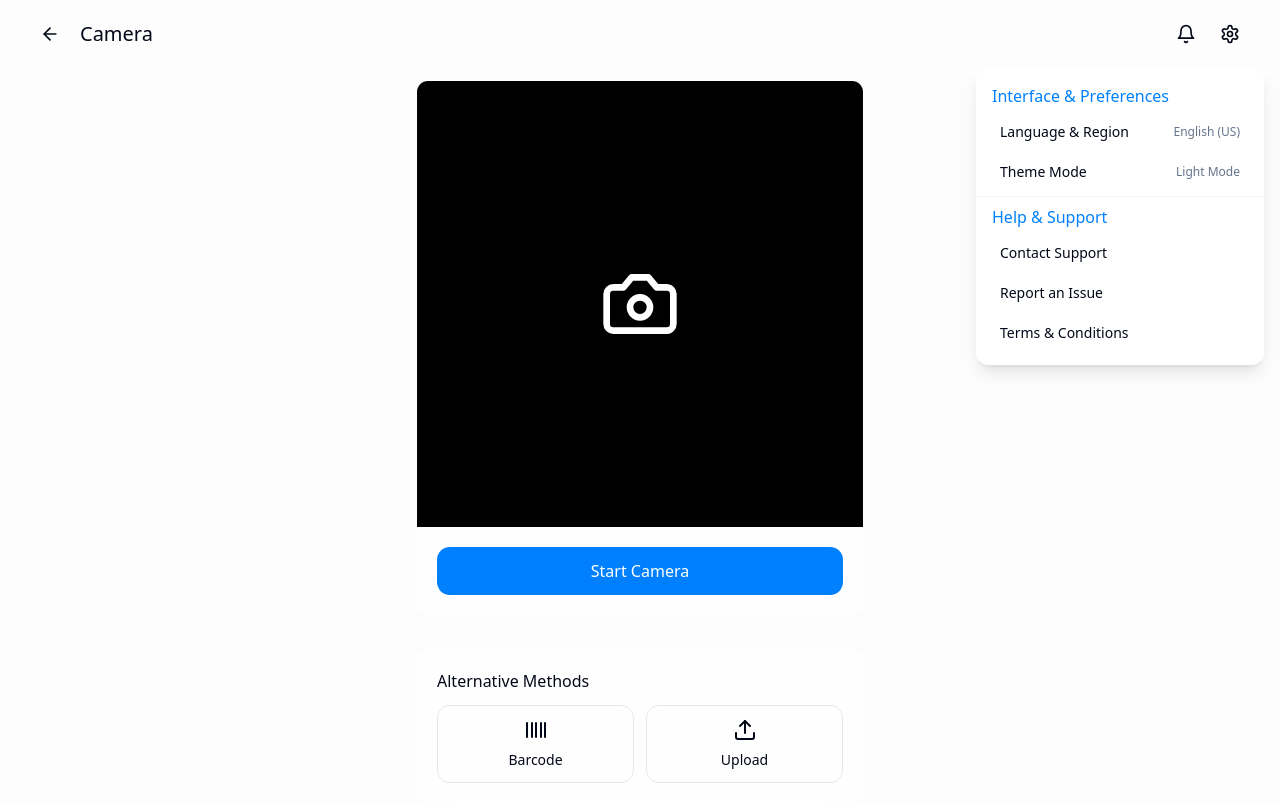
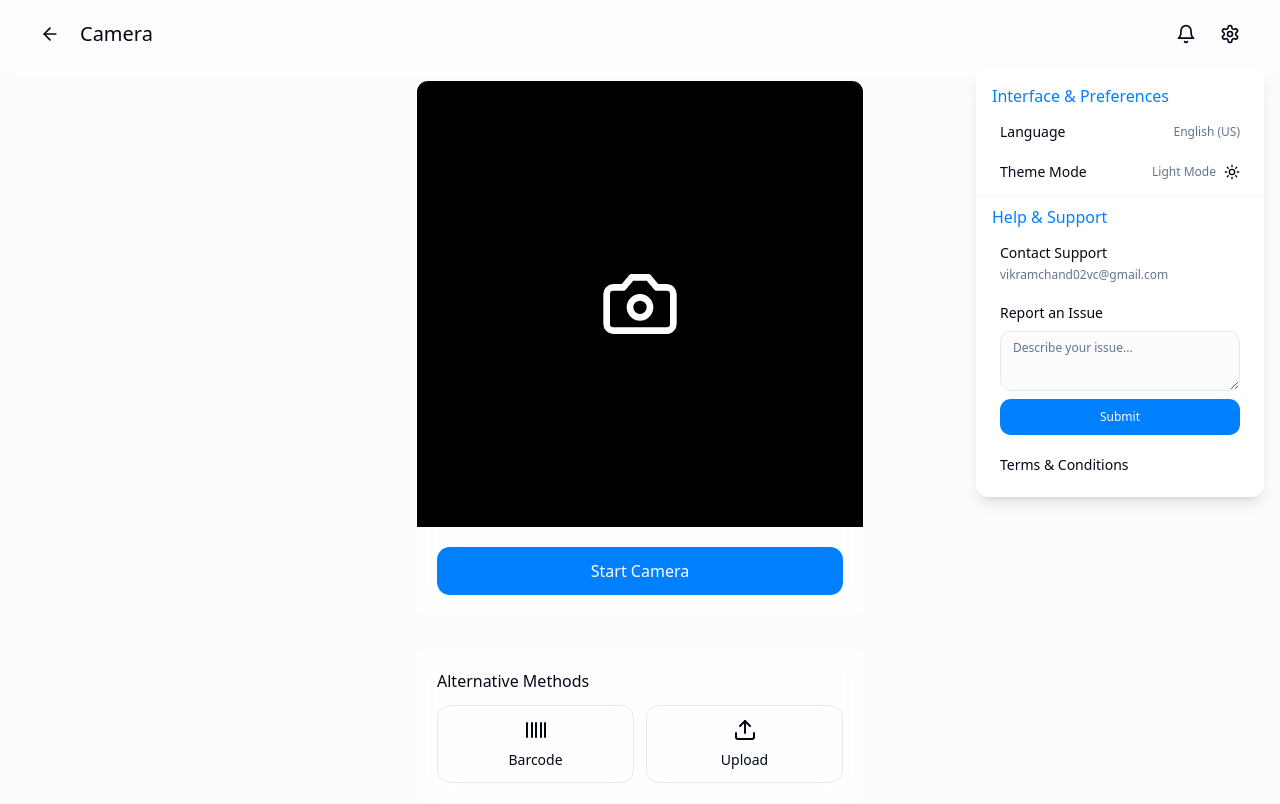
Before and after one commit to VikramChand02/price-whisperer-tool, a React (Vite) app: page /scan in a window 1280 px wide. Both pictures are taken after a click on the button 1230 px from the left and 34 px from the top of the page. Built offline with nearby package versions, Linux system fonts and the light colour scheme.

Commit message:
Update Header component
- Removed "& Region" from "Language & Region"
- Added theme toggle button
- Added email to "Contact Support"
- Added message box to "Report an Issue"
- Added Terms & Conditions text

```diff
--- a/src/components/Header.tsx
+++ b/src/components/Header.tsx
@@ -1,9 +1,11 @@
 
 import { useNavigate } from 'react-router-dom';
-import { ArrowLeft, Bell, Settings } from 'lucide-react';
+import { ArrowLeft, Bell, Settings, Moon, Sun } from 'lucide-react';
 import SearchBar from './SearchBar';
-import { useState } from 'react';
+import { useState, useEffect } from 'react';
 import { Switch } from '@/components/ui/switch';
+import { Textarea } from '@/components/ui/textarea';
+import { Button } from '@/components/ui/button';
 import {
   DropdownMenu,
   DropdownMenuContent,
@@ -24,6 +26,18 @@ const Header = ({ title, showBackButton = false, showSearch = false, onBackClick
   const [notificationsEnabled, setNotificationsEnabled] = useState(true);
   const [aiRecommendationsEnabled, setAiRecommendationsEnabled] = useState(true);
   const [showNotifications, setShowNotifications] = useState(false);
+  const [darkMode, setDarkMode] = useState(false);
+  const [issueReport, setIssueReport] = useState('');
+  const [showTerms, setShowTerms] = useState(false);
+
+  // Toggle dark mode effect
+  useEffect(() => {
+    if (darkMode) {
+      document.documentElement.classList.add('dark');
+    } else {
+      document.documentElement.classList.remove('dark');
+    }
+  }, [darkMode]);
 
   const handleBackClick = () => {
     if (onBackClick) {
@@ -35,14 +49,26 @@ const Header = ({ title, showBackButton = false, showSearch = false, onBackClick
 
   const toggleSettings = () => {
     setShowSettings(!showSettings);
+    setShowTerms(false);
   };
 
-  const toggleNotifications = () => {
-    setShowNotifications(!showNotifications);
+  const toggleTheme = () => {
+    setDarkMode(!darkMode);
+  };
+
+  const handleSubmitIssue = () => {
+    if (issueReport.trim()) {
+      alert('Your issue has been reported. Thank you for your feedback!');
+      setIssueReport('');
+    }
+  };
+
+  const toggleTerms = () => {
+    setShowTerms(!showTerms);
   };
 
   return (
-    <header className="fixed top-0 left-0 right-0 z-50 backdrop-blur-md bg-white/30 py-4 px-4">
+    <header className="fixed top-0 left-0 right-0 z-50 backdrop-blur-md bg-white/30 dark:bg-black/30 py-4 px-4">
       <div className="container mx-auto">
         <div className="flex items-center justify-between mb-2">
           <div className="flex items-center">
@@ -75,14 +101,14 @@ const Header = ({ title, showBackButton = false, showSearch = false, onBackClick
                   <Bell className="h-5 w-5" />
                 </button>
               </DropdownMenuTrigger>
-              <DropdownMenuContent align="end" className="w-72 p-3 bg-white/90 backdrop-blur-lg">
+              <DropdownMenuContent align="end" className="w-72 p-3 bg-white/90 backdrop-blur-lg dark:bg-gray-900/90">
                 <div className="mb-3">
                   <h3 className="font-medium text-primary mb-2">Alerts & Notifications</h3>
                   <div className="space-y-3">
                     <div className="flex items-center justify-between">
                       <div>
                         <p className="text-sm font-medium">Notifications</p>
-                        <p className="text-xs text-muted-foreground">Alerts for price drops, deals, and features</p>
+                        <p className="text-xs text-muted-foreground">Alerts for price drops, deals, and new features</p>
                       </div>
                       <Switch
                         checked={notificationsEnabled}
@@ -92,7 +118,7 @@ const Header = ({ title, showBackButton = false, showSearch = false, onBackClick
                     <div className="flex items-center justify-between">
                       <div>
                         <p className="text-sm font-medium">AI Recommendations</p>
-                        <p className="text-xs text-muted-foreground">Smart suggestions based on search history</p>
+                        <p className="text-xs text-muted-foreground">Smart suggestions based on your search history</p>
                       </div>
                       <Switch
                         checked={aiRecommendationsEnabled}
@@ -113,18 +139,21 @@ const Header = ({ title, showBackButton = false, showSearch = false, onBackClick
         </div>
         {showSearch && <SearchBar />}
 
-        {showSettings && (
-          <div className="absolute right-4 mt-2 w-72 bg-white/90 backdrop-blur-lg rounded-lg shadow-lg py-2 z-50 animate-fade-in">
-            <div className="px-4 py-2 border-b border-gray-100">
+        {showSettings && !showTerms && (
+          <div className="absolute right-4 mt-2 w-72 bg-white/90 backdrop-blur-lg dark:bg-gray-900/90 rounded-lg shadow-lg py-2 z-50 animate-fade-in">
+            <div className="px-4 py-2 border-b border-gray-100 dark:border-gray-800">
               <h3 className="font-medium text-primary">Interface & Preferences</h3>
               <div className="mt-2 space-y-2">
-                <button className="w-full text-left py-1.5 px-2 rounded-md hover:bg-gray-100/70 text-sm flex items-center justify-between">
-                  <span>Language & Region</span>
+                <button className="w-full text-left py-1.5 px-2 rounded-md hover:bg-gray-100/70 dark:hover:bg-gray-800/70 text-sm flex items-center justify-between">
+                  <span>Language</span>
                   <span className="text-xs text-muted-foreground">English (US)</span>
                 </button>
-                <button className="w-full text-left py-1.5 px-2 rounded-md hover:bg-gray-100/70 text-sm flex items-center justify-between">
+                <button className="w-full text-left py-1.5 px-2 rounded-md hover:bg-gray-100/70 dark:hover:bg-gray-800/70 text-sm flex items-center justify-between" onClick={toggleTheme}>
                   <span>Theme Mode</span>
-                  <span className="text-xs text-muted-foreground">Light Mode</span>
+                  <div className="flex items-center">
+                    <span className="text-xs text-muted-foreground mr-2">{darkMode ? 'Dark Mode' : 'Light Mode'}</span>
+                    {darkMode ? <Moon className="h-4 w-4" /> : <Sun className="h-4 w-4" />}
+                  </div>
                 </button>
               </div>
             </div>
@@ -132,15 +161,107 @@ const Header = ({ title, showBackButton = false, showSearch = false, onBackClick
             <div className="px-4 py-2">
               <h3 className="font-medium text-primary">Help & Support</h3>
               <div className="mt-2 space-y-2">
-                <button className="w-full text-left py-1.5 px-2 rounded-md hover:bg-gray-100/70 text-sm">
-                  Contact Support
+                <button className="w-full text-left py-1.5 px-2 rounded-md hover:bg-gray-100/70 dark:hover:bg-gray-800/70 text-sm">
+                  <span>Contact Support</span>
+                  <div className="mt-1 text-xs text-muted-foreground">vikramchand02vc@gmail.com</div>
                 </button>
-                <button className="w-full text-left py-1.5 px-2 rounded-md hover:bg-gray-100/70 text-sm">
-                  Report an Issue
-                </button>
-                <button className="w-full text-left py-1.5 px-2 rounded-md hover:bg-gray-100/70 text-sm">
+                <div className="w-full text-left py-1.5 px-2 rounded-md hover:bg-gray-100/70 dark:hover:bg-gray-800/70 text-sm">
+                  <span>Report an Issue</span>
+                  <div className="mt-2">
+                    <Textarea
+                      placeholder="Describe your issue..."
+                      className="text-xs min-h-[60px]"
+                      value={issueReport}
+                      onChange={(e) => setIssueReport(e.target.value)}
+                    />
+                    <Button
+                      size="sm"
+                      className="w-full mt-2 text-xs"
+                      onClick={handleSubmitIssue}
+                    >
+                      Submit
+                    </Button>
+                  </div>
+                </div>
+                <button className="w-full text-left py-1.5 px-2 rounded-md hover:bg-gray-100/70 dark:hover:bg-gray-800/70 text-sm" onClick={toggleTerms}>
                   Terms & Conditions
                 </button>
+              </div>
+            </div>
+          </div>
+        )}
+
+        {showSettings && showTerms && (
+          <div className="absolute right-4 mt-2 w-80 max-h-96 overflow-y-auto bg-white/90 backdrop-blur-lg dark:bg-gray-900/90 rounded-lg shadow-lg py-2 z-50 animate-fade-in">
+            <div className="px-4 py-2">
+              <div className="flex items-center justify-between mb-2">
+                <h3 className="font-medium text-primary">Terms & Conditions</h3>
+                <button
+                  onClick={toggleTerms}
+                  className="text-xs text-blue-500 hover:underline"
+                >
+                  Back
+                </button>
+              </div>
+              <div className="text-xs text-muted-foreground space-y-2">
+                <p className="text-xs text-muted-foreground">Last Updated: 20-03-2025</p>
+
+                <p>Welcome to BestBuyNow ("the App"), an AI-powered price comparison tool. By downloading, accessing, or using our App, you agree to comply with these Terms & Conditions. Please read them carefully before using the App.</p>
+
+                <div>
+                  <p className="font-medium text-foreground">1. Acceptance of Terms</p>
+                  <p>By using the App, you acknowledge that you have read, understood, and agreed to these Terms & Conditions. If you do not agree, please do not use the App.</p>
+                </div>
+
+                <div>
+                  <p className="font-medium text-foreground">2. Use of the App</p>
+                  <p>The App is designed to help users compare prices by scanning barcodes or images.</p>
+                  <p>You must be at least 18 years old or have parental consent to use the App.</p>
+                  <p>You agree not to misuse the App for fraudulent activities or illegal purposes.</p>
+                  <p>We reserve the right to suspend or terminate your account if you violate these terms.</p>
+                </div>
+
+                <div>
+                  <p className="font-medium text-foreground">3. Data & Privacy</p>
+                  <p>The App collects and processes certain personal and non-personal data. Please refer to our Privacy Policy for more details.</p>
+                  <p>We do not share personal information with third parties without user consent, except as required by law.</p>
+                </div>
+
+                <div>
+                  <p className="font-medium text-foreground">4. Accuracy of Information</p>
+                  <p>We strive to provide accurate and up-to-date price comparisons. However, we do not guarantee that all data is error-free or current at all times.</p>
+                  <p>Prices, discounts, and availability are subject to change by third-party retailers.</p>
+                </div>
+
+                <div>
+                  <p className="font-medium text-foreground">5. Third-Party Links & Services</p>
+                  <p>The App integrates with third-party e-commerce platforms (e.g., Amazon, Flipkart) for product pricing.</p>
+                  <p>We are not responsible for transactions, services, or policies of third-party platforms.</p>
+                </div>
+
+                <div>
+                  <p className="font-medium text-foreground">6. Affiliate Disclosure</p>
+                  <p>The App may contain affiliate links. When users make purchases through these links, we may earn a commission.</p>
+                  <p>This does not affect the price users pay for products.</p>
+                </div>
+
+                <div>
+                  <p className="font-medium text-foreground">7. Limitation of Liability</p>
+                  <p>We are not liable for any loss, damage, or inconvenience caused by incorrect pricing data or third-party transactions.</p>
+                  <p>Your use of the App is at your own risk.</p>
+                </div>
+
+                <div>
+                  <p className="font-medium text-foreground">8. Modifications to Terms</p>
+                  <p>We may update these Terms & Conditions from time to time. Continued use of the App after changes means you accept the new terms.</p>
+                </div>
+
+                <div>
+                  <p className="font-medium text-foreground">9. Contact Us</p>
+                  <p>If you have any questions regarding these Terms & Conditions, please contact us at vikramchand02vc@gmail.com.</p>
+                </div>
+
+                <p>By using the App, you agree to these Terms & Conditions. Thank you for using BestBuyNow!</p>
               </div>
             </div>
           </div>
```
